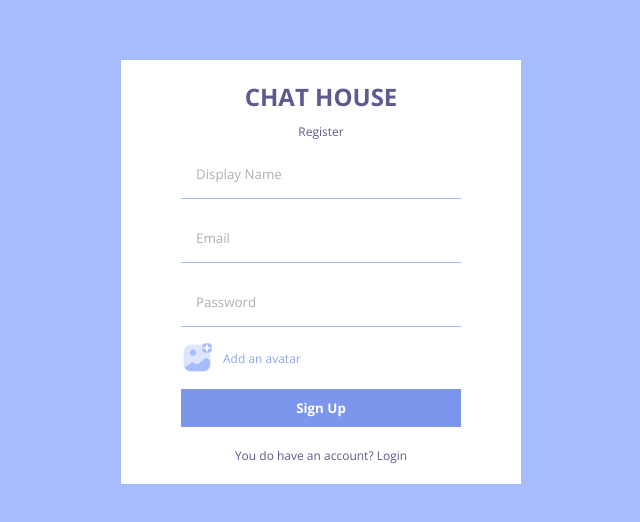
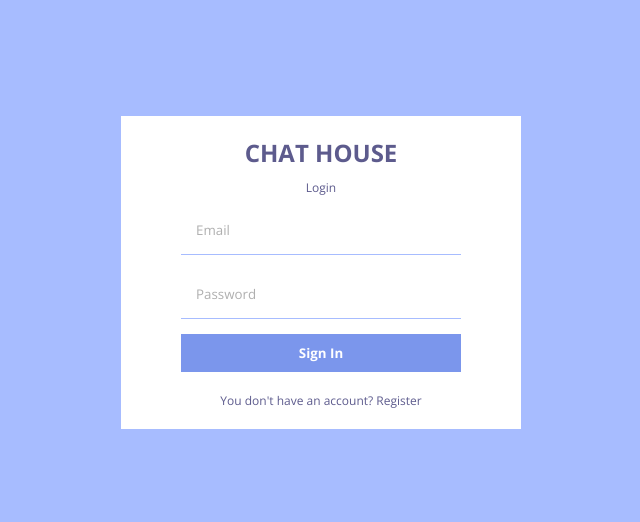
Before and after one commit to Akindejoye/chat-house, a React (Create React App) app: page / in a window 1280 px wide. Shown: the part 128-650 px from the top of the page, without its empty margins (319-959 px from the left). Built offline with nearby package versions, Linux system fonts and the light colour scheme.

Commit message:
Login Page

```diff
--- a/src/App.js
+++ b/src/App.js
@@ -1,9 +1,11 @@
+import Login from "./pages/Login";
 import Register from "./pages/Register";
 import './style.scss';
 
 const App = () => {
   return (
-    <Register />
+    <Login />
+    // <Register />
   );
 }
 
--- a/src/pages/Login.jsx
+++ b/src/pages/Login.jsx
@@ -0,0 +1,21 @@
+import { useState } from "react";
+import Add from "../img/addAvatar.png";
+
+const Login = () => {
+  return (
+    <div className="formContainer">
+      <div className="formWrapper">
+        <span className="logo">Chat House</span>
+        <span className="title">Login</span>
+        <form>
+          <input type="email" placeholder="Email" />
+          <input type="password" placeholder="Password" />
+          <button>Sign In</button>
+        </form>
+        <p>You don't have an account? Register</p>
+      </div>
+    </div>
+  );
+};
+
+export default Login;
```
